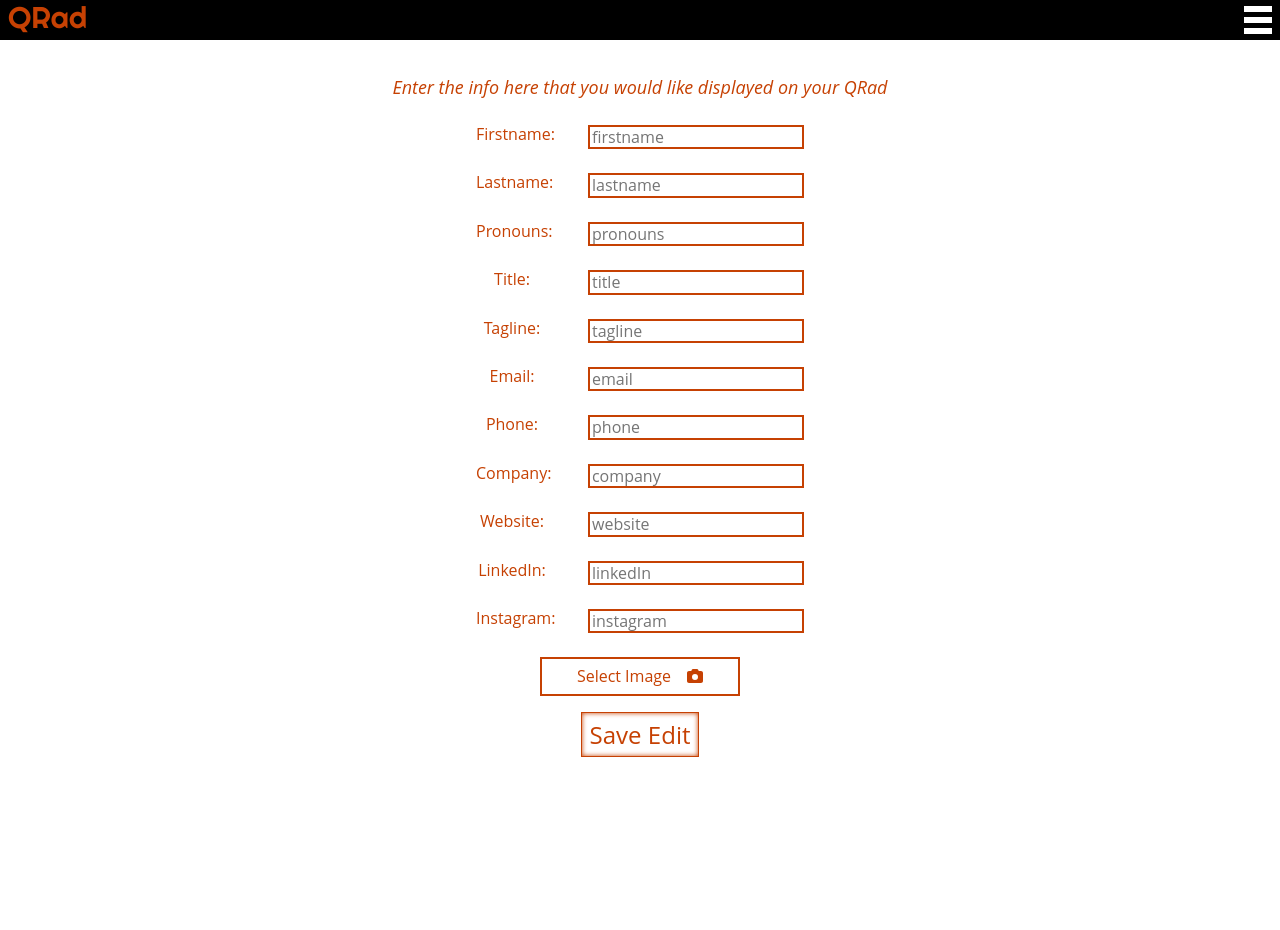
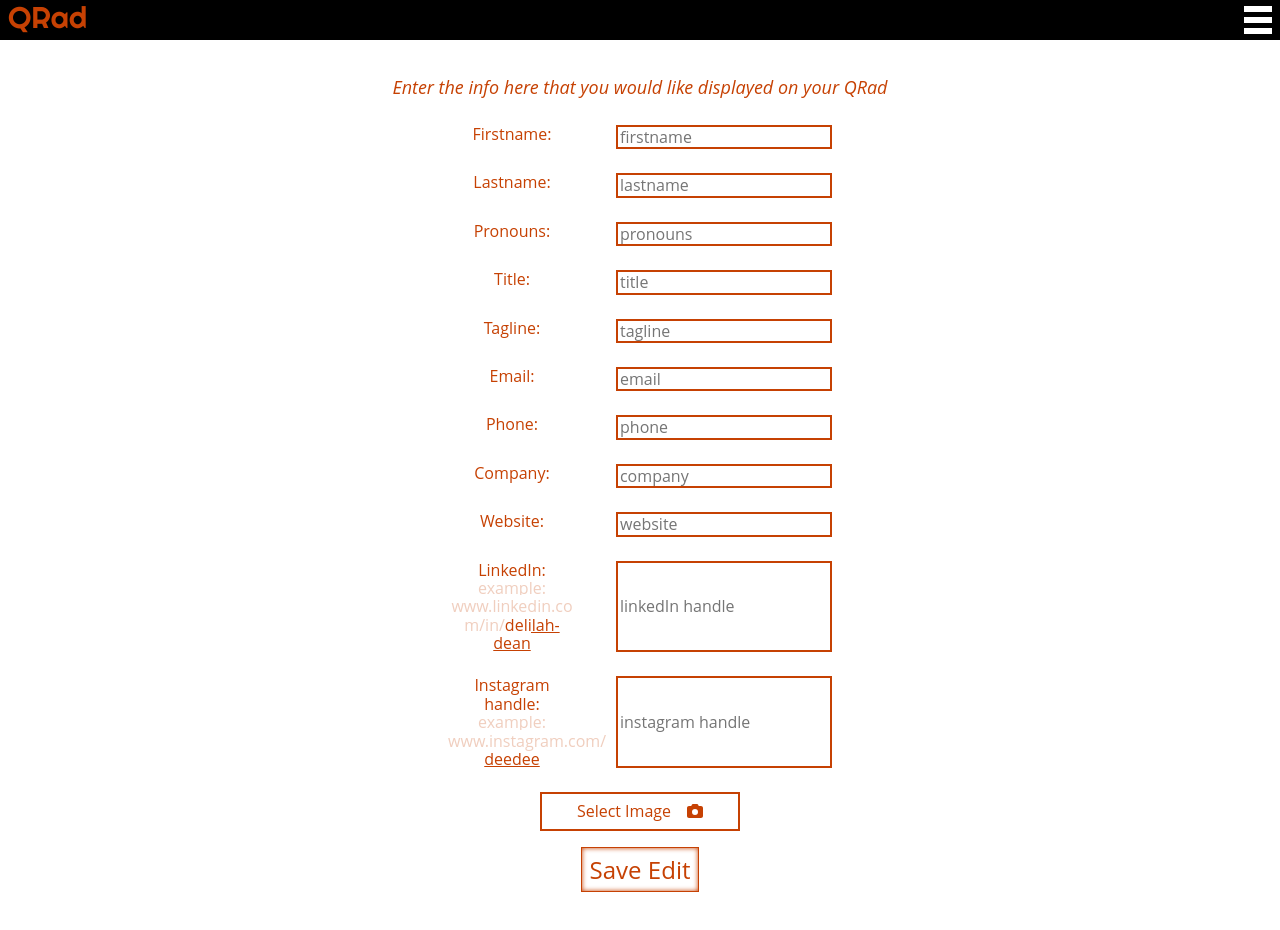
Before and after one commit to sihayah/QRad, a React (Create React App) app in the folder client/: page /editform in a window 1280 px wide. Shown: the top 930 px of the page. Built offline with nearby package versions, Linux system fonts and the light colour scheme.

Commit message:
adjusted sidebar menu spacing

```diff
--- a/client/src/components/Card/index.js
+++ b/client/src/components/Card/index.js
@@ -7,6 +7,8 @@ import {CgWebsite} from 'react-icons/cg';
 import {AiFillInstagram} from 'react-icons/ai';
 import {AiOutlineLinkedin} from 'react-icons/ai';
 import {MdOutlineBusinessCenter} from 'react-icons/md';
+import { Link } from 'react-router-dom';
+import MailTo from '../MailTo';
 
 const Card = ({ data }) => {
 
@@ -48,7 +50,10 @@ const Card = ({ data }) => {
                     </li>
                 )}
                 <li>
-                    <HiOutlineMailOpen className='card-icon' /> {data.email}
+                    <HiOutlineMailOpen className='card-icon' />
+                    <Link to={{ pathname: data.email }} target="_blank"> {data.eamil}
+                            </Link>
+
                 </li>
                 {data.phone && (
                     <li>
@@ -59,19 +64,25 @@ const Card = ({ data }) => {
                 {data.website && (
                     <li>
                         <CgWebsite className='card-icon' />
-                        <a href={data.website}> {data.website}</a>
+                        <Link to={{ pathname: data.website }} target="_blank"> {data.website}
+                            </Link>
+
                     </li>
                 )}
                 {data.linkedIn && (
                     <li>
                         <AiOutlineLinkedin className='card-icon' />
-                        <a href={data.linkedIn}> {data.linkedIn}</a>
+                        <Link to={{ pathname: "http://wwww.linkedin.com/"+data.linkedIn }} target="_blank"> {data.linkedIn}
+                            </Link>
+
                     </li>
                 )}
                 {data.instagram && (
                     <li>
-                        <AiFillInstagram className='card-icon' />
-                        <a href={data.instagram}> {data.instagram} </a>
+
+                            <AiFillInstagram className='card-icon' />
+                            <Link to={{ pathname: "http://wwww.instagram.com/"+data.instagram }} target="_blank"> {data.instagram}
+                            </Link>
                     </li>
                 )}
             </ul>
--- a/client/src/components/EditForm/index.js
+++ b/client/src/components/EditForm/index.js
@@ -187,9 +187,14 @@ export default function EditForm() {
         <div className="input-container">
           <label>
             LinkedIn:
+            <br />
+            <div className="example-text">
+              <span className="grey-out">example: www.linkedin.com/in/</span>
+              <span className="key-text">delilah-dean </span>
+            </div>
           </label>
             <input
-              placeholder="linkedIn"
+              placeholder="linkedIn handle"
               onChange={handlechange}
               name="linkedIn"
               value={formState.LinkedIn}
@@ -198,10 +203,16 @@ export default function EditForm() {
 
         <div className="input-container">
           <label>
-            Instagram:
+            Instagram handle:
+            <br />
+            <div className="example-test">
+              <span className="grey-out">example: www.instagram.com/</span>
+              <span className="key-text"> deedee </span>
+            </div>
+
           </label>
             <input
-              placeholder="instagram"
+              placeholder="instagram handle"
               onChange={handlechange}
               name="instagram"
               value={formState.Instagram}
--- a/client/src/components/EditForm/style.css
+++ b/client/src/components/EditForm/style.css
@@ -26,11 +26,24 @@ form p {
 
 .input-container label {
     padding-right: 1vh;
-    width: 10vh;
+    width: 17vh;
 }
 
 .input-container input {
     border: 2px solid var(--third-color);
+}
+
+.key-text {
+    font-style: bold;
+    text-decoration: underline;
+}
+
+.example-text {
+    word-wrap: break-word;
+}
+
+.grey-out {
+    opacity: 25%;
 }
 
 #file-input {
--- /dev/null
+++ b/client/src/components/MailTo/index.js
@@ -0,0 +1,18 @@
+import React from "react";
+import { Link } from "react-router-dom";
+
+const ButtonMailto = ({ mailto, label }) => {
+    return (
+        <Link
+            to='#'
+            onClick={(e) => {
+                window.location.href = mailto;
+                e.preventDefault();
+            }}
+        >
+            {label}
+        </Link>
+    );
+};
+
+export default ButtonMailto;
--- a/client/src/components/Navigator/navigator.css
+++ b/client/src/components/Navigator/navigator.css
@@ -6,7 +6,6 @@
 
 .inactive, .nav-link {
     font-family: 'Lato', sans-serif;
-    font-weight: lighter;
     text-decoration: none;
     color: var(--third-color);
     font-size: 20px;
@@ -14,7 +13,6 @@
 
 .nav-link:hover, .inactive:hover {
     color: var(--third-color);
-    transition: all 0.4s ease 0s;
 }
 
 #brand:hover {
--- a/client/src/components/Sidebar/style.css
+++ b/client/src/components/Sidebar/style.css
@@ -5,13 +5,15 @@ button, button:hover {
   -webkit-box-shadow: none;
 }
 
-.navLinks {
+nav {
   flex-direction: column;
   gap: 3vh;
   height: 100%;
+  padding-top: 10vh;
+  text-align: center;
 }
 
-.inactive, .navLink {
+.inactive, .nav-link {
   color: var(--third-color);
 }
 
@@ -50,7 +52,6 @@ Note: Beware of modifying this element as it can break the animations - you shou
   background: var(--first-color);
   padding: 2.5em 1.5em 0;
   font-size: 1.15em;
-  opacity: 95%;
 }
 
 .bm-morph-shape {
@@ -66,9 +67,3 @@ Note: Beware of modifying this element as it can break the animations - you shou
 .bm-item {
   display: inline-block;
 }
-
-  @media screen and (min-width: 700px) {
-    /* .bm-burger-bars {
-      display: none;
-    } */
-  }
```
